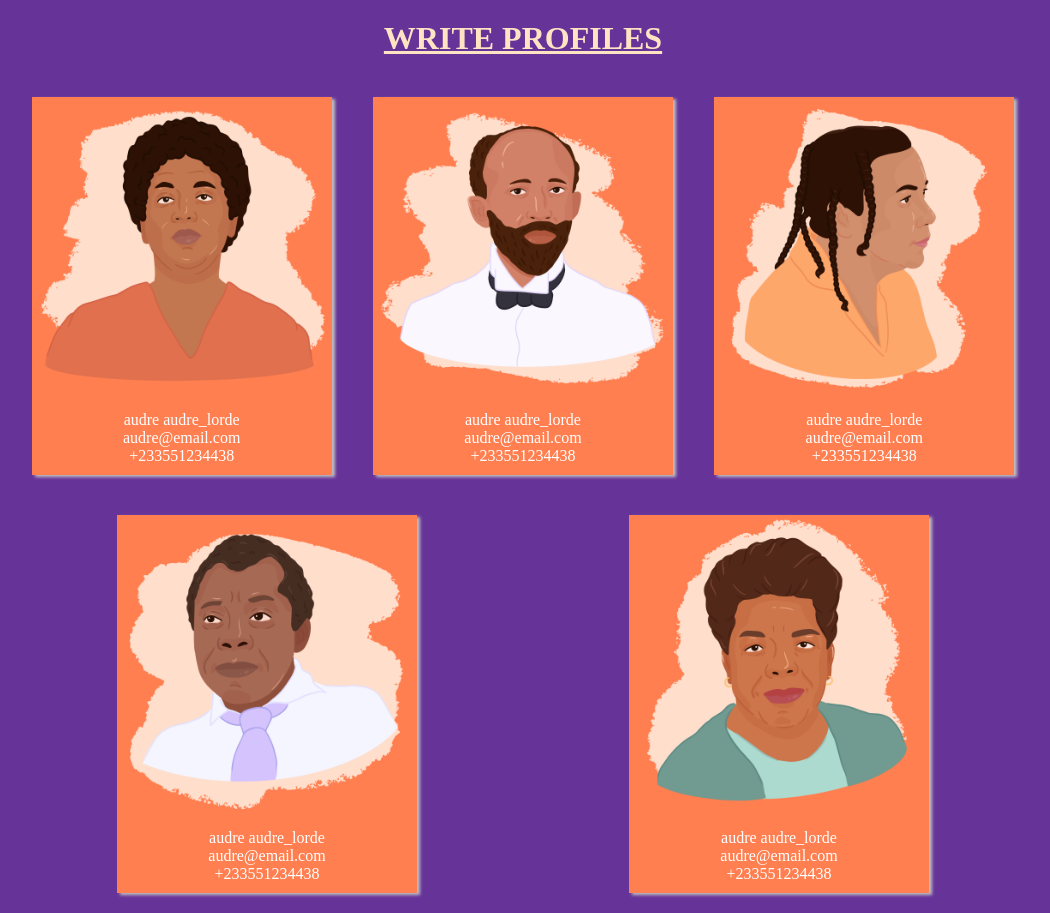
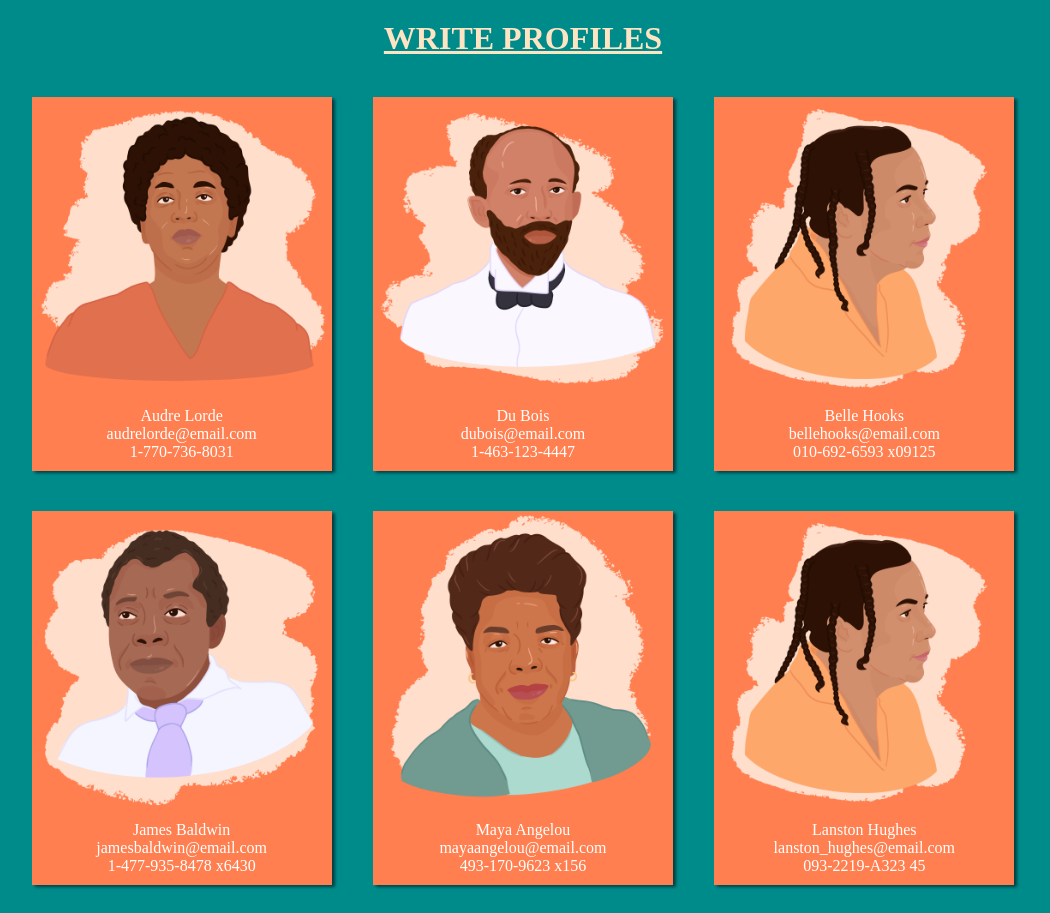
Before and after one commit to 65Mabel/code-along, a React (Create React App) app: page / in a window 1280 px wide. Shown: the whole page, without its empty margins (117-1167 px from the left). Built offline with nearby package versions, Linux system fonts and the light colour scheme.

Commit message:
React component

```diff
--- /dev/null
+++ b/public/writers.json
@@ -0,0 +1,50 @@
+[
+  {
+    "id": 1,
+    "name": "Audre Lorde",
+    "avatar": "audre_lorde",
+    "email": "audrelorde@email.com",
+    "phone": "1-770-736-8031",
+    "bio": "Commodo fugiat aliqua reprehenderit nostrud proident non proident ut velit Lorem Lorem officia. Sunt nostrud fugiat voluptate commodo do aliquip consequat. Laborum in nostrud laboris nostrud eiusmod. Fugiat ad laborum aliqua duis do eiusmod dolor fugiat esse nostrud deserunt."
+  },
+  {
+    "id": 2,
+    "name": "Du Bois",
+    "avatar": "du_bois",
+    "email": "dubois@email.com",
+    "phone": "1-463-123-4447",
+    "bio": "Aliqua fugiat amet est magna veniam eiusmod eu deserunt. Ex sit velit mollit excepteur. Deserunt sint nisi nisi incididunt nostrud incididunt cillum cillum proident nisi elit eu laborum duis. Quis aliquip laboris amet labore laboris officia labore sit exercitation duis cillum nostrud officia."
+  },
+  {
+    "id": 3,
+    "name": "Belle Hooks",
+    "avatar": "belle_hooks",
+    "email": "bellehooks@email.com",
+    "phone": "010-692-6593 x09125",
+    "bio": "Anim elit commodo amet velit officia voluptate veniam anim occaecat sint fugiat ex nostrud. Incididunt fugiat non sunt minim sunt velit tempor do enim aute reprehenderit mollit reprehenderit aliqua. Sunt exercitation culpa est qui sint ea laborum ipsum sunt nulla."
+  },
+  {
+    "id": 4,
+    "name": "James Baldwin",
+    "avatar": "james_baldwin",
+    "email": "jamesbaldwin@email.com",
+    "phone": "1-477-935-8478 x6430",
+    "bio": "Enim eu labore elit laboris voluptate amet mollit. Ex adipisicing ut dolor deserunt eu ex sint dolore sint consequat duis nisi nisi. Elit ad mollit quis ipsum  non non velit proident ea deserunt. Cillum culpa veniam nisi dolor Lorem eu anim labore quis in voluptate commodo dolor aute."
+  },
+  {
+    "id": 5,
+    "name": "Maya Angelou",
+    "avatar": "maya_angelou",
+    "email": "mayaangelou@email.com",
+    "phone": "493-170-9623 x156",
+    "bio": "Exercitation proident adipisicing enim ullamco esse officia veniam et proident in irure nulla. Anim irure aute amet nostrud sit non commodo. Nostrud elit sit consectetur dolore ipsum enim amet elit culpa nisi deserunt laborum incididunt. Occaecat aliqua magna excepteur exercitation aliquip et elit."
+  },
+  {
+    "id": 6,
+    "name": "Lanston Hughes",
+    "avatar": "belle_hooks",
+    "email": "lanston_hughes@email.com",
+    "phone": "093-2219-A323 45",
+    "bio": "Sunt consequat id laboris dolor nisi deserunt voluptate ullamco cillum Lorem irure id. Fugiat tempor commodo reprehenderit pariatur velit aliqua. Nisi quis ea ea cupidatat non adipisicing. Officia officia est dolor eiusmod labore fugiat fugiat non ad aute nostrud ut."
+  }
+]
--- a/src/App.js
+++ b/src/App.js
@@ -1,28 +1,28 @@
 import logo from "./logo.svg";
 import "./App.css";
-import writers from "./writers";
+
+import { useEffect, useState } from "react";
+
+import { ProfileCard } from "./ProfileCard";
 
 function App() {
-  // console.log(writers);
+  const [writers, setWriters] = useState([]);
+
+  useEffect(() => {
+    const getWriters = async () => {
+      const response = await fetch("./writers.json");
+      const data = await response.json();
+      setWriters(data);
+    };
+    getWriters();
+  }, []);
+
   return (
     <div>
-      <h1>WRITE PROFILES</h1>
-
+      <h1>Write Profiles</h1>
       <div className="container">
         {writers.map((writer) => (
-          <div className="card">
-            <img
-              src={`/images/${writer.avatar}.png`}
-              width="300px"
-              height="300px"
-              alt=""
-            />
-            <div className="textGroup">
-              <p>audre audre_lorde</p>
-              <p>audre@email.com</p>
-              <p>+233551234438</p>
-            </div>
-          </div>
+          <ProfileCard writer={writer} key={writer.id} />
         ))}
       </div>
     </div>
--- /dev/null
+++ b/src/ProfileCard.js
@@ -0,0 +1,19 @@
+import React from "react";
+
+export const ProfileCard = ({ writer }) => {
+  return (
+    <div className="card">
+      <img
+        src={`/images/${writer.avatar}.png`}
+        width="300px"
+        height="300px"
+        alt=""
+      />
+      <div className="textGroup">
+        <p>{writer.name}</p>
+        <p>{writer.email}</p>
+        <p>{writer.phone}</p>
+      </div>
+    </div>
+  );
+};
--- a/src/index.css
+++ b/src/index.css
@@ -4,10 +4,10 @@
 }
 
 body {
-  background-color: rebeccapurple;
+  background-color: darkcyan;
 }
 
-h1{
+h1 {
   text-align: center;
   margin: 20px;
   color: bisque;
@@ -20,6 +20,7 @@ h1{
   flex-wrap: wrap;
   max-width: 80%;
   margin: auto;
+  justify-content: space-between;
 }
 
 .card {
@@ -49,16 +50,29 @@ h1{
 }
 
 .card {
+  display: flex;
+  flex-direction: column;
+  justify-content: space-between;
   margin: 20px auto;
   max-width: 300px;
   background: coral;
-  box-shadow: 3px 2px 3px silver;
+  box-shadow: 3px 2px 3px rgba(0, 0, 0, 0.541);
   transition: all 0.3s ease-in-out;
+}
+
+.cardContent {
+  height: 300px;
+}
+
+.bioWrap {
+  color: whitesmoke;
+  margin: 15px;
+  text-align: justify;
 }
 
 .card:hover {
   transform: scale(1.03);
-  box-shadow: 5px 5px 10px whitesmoke;
+  box-shadow: 5px 5px 10px rgba(0, 0, 0, 0.61);
 }
 
 .textGroup {
```
